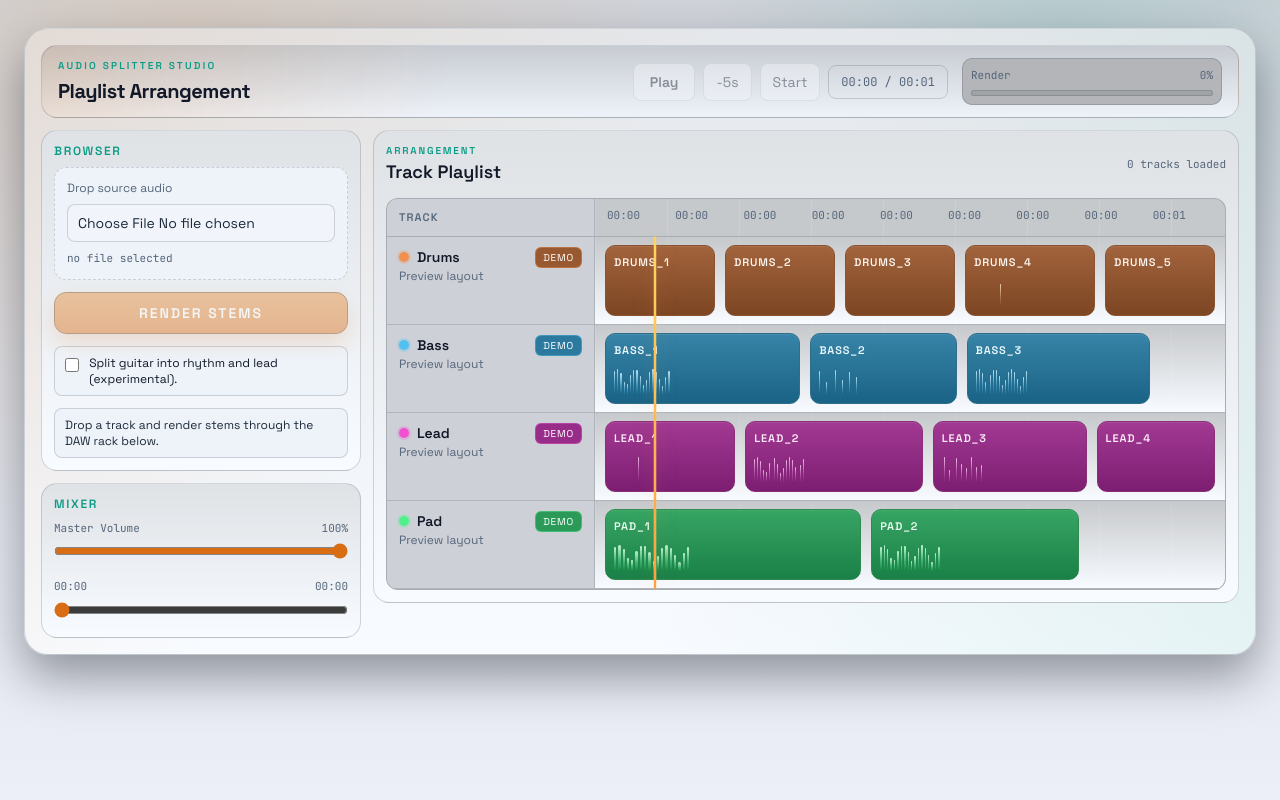
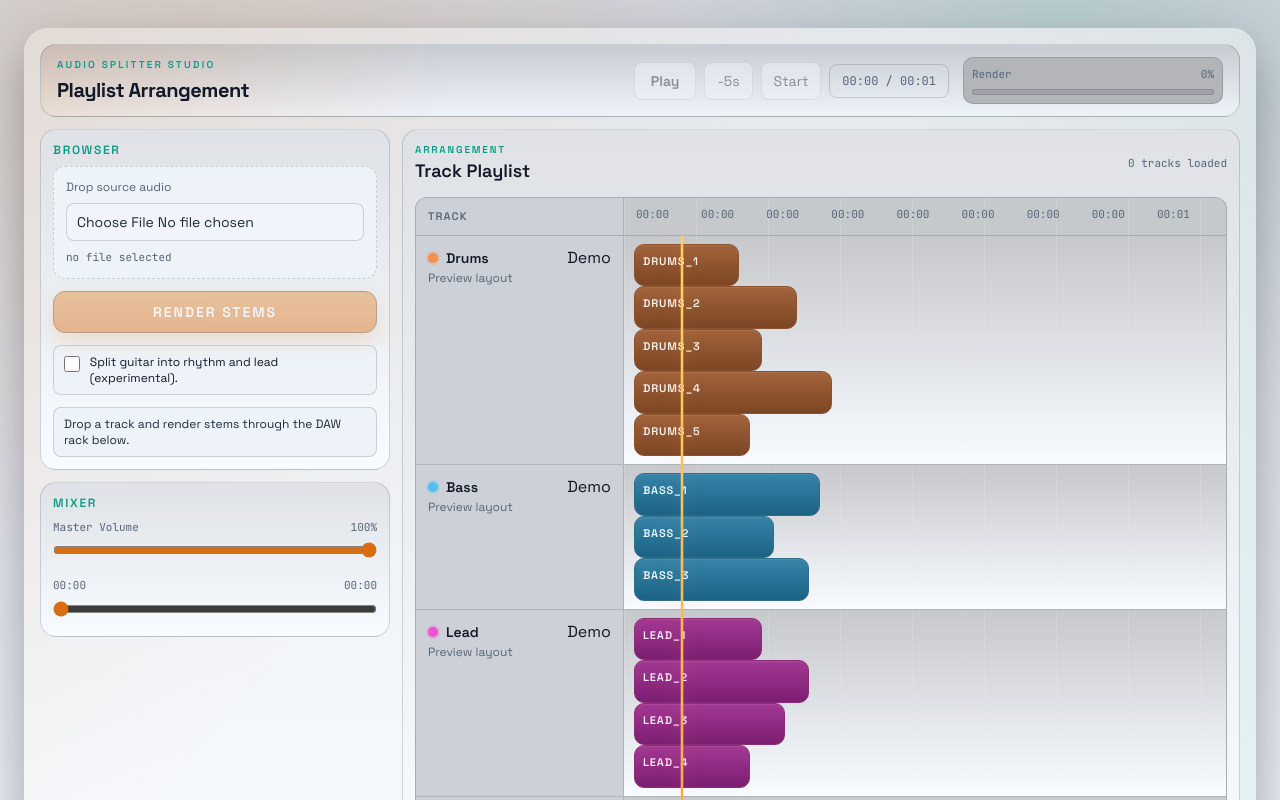
Before and after one commit to suhanstha09/audio_splitter, a Next.js app: page / in a window 1280 px wide. Shown: the top 800 px of the page. Built offline with nearby package versions, Linux system fonts and the light colour scheme.

Commit message:
feat: enhance UI components with improved styling and layout adjustments

```diff
--- a/src/app/globals.css
+++ b/src/app/globals.css
@@ -55,10 +55,11 @@
 
 .daw-shell {
   position: relative;
+  width: 100%;
 }
 
 .console-frame {
-  border: 1px solid var(--line);
+  border: 0;
   background:
     linear-gradient(180deg, color-mix(in srgb, var(--surface) 92%, black 8%), var(--surface)),
     repeating-linear-gradient(
@@ -69,13 +70,89 @@
       transparent 14px
     );
   box-shadow:
-    0 22px 48px rgba(2, 8, 18, 0.38),
+    0 20px 50px rgba(2, 8, 18, 0.3),
     inset 0 1px 0 rgba(255, 255, 255, 0.05);
 }
 
 .fl-frame {
   position: relative;
   overflow: hidden;
+}
+
+.studio-menu-bar {
+  position: sticky;
+  top: 0;
+  z-index: 40;
+  margin: -12px -12px 10px;
+  padding: 8px 12px;
+  display: flex;
+  align-items: center;
+  justify-content: space-between;
+  gap: 12px;
+  border-bottom: 1px solid color-mix(in srgb, var(--line) 88%, transparent);
+  background:
+    linear-gradient(180deg, #1a1e28, #131821),
+    linear-gradient(90deg, color-mix(in srgb, var(--brand) 18%, transparent), transparent 46%);
+  box-shadow: 0 12px 22px rgba(0, 0, 0, 0.22);
+}
+
+.studio-menu-left {
+  display: flex;
+  align-items: center;
+  gap: 10px;
+  min-width: 0;
+}
+
+.studio-logo-dot {
+  width: 10px;
+  height: 10px;
+  border-radius: 50%;
+  background: linear-gradient(180deg, #ffca66, #f58d27);
+  box-shadow: 0 0 0 2px rgba(243, 149, 48, 0.24);
+}
+
+.studio-title {
+  font-size: 12px;
+  font-weight: 700;
+  letter-spacing: 0.08em;
+  text-transform: uppercase;
+  color: var(--ink);
+}
+
+.studio-menu-items {
+  display: flex;
+  align-items: center;
+  gap: 4px;
+}
+
+.studio-menu-items button {
+  border: 0;
+  color: var(--ink-dim);
+  background: transparent;
+  font-size: 12px;
+  padding: 4px 7px;
+  border-radius: 6px;
+}
+
+.studio-menu-items button:hover {
+  color: var(--ink);
+  background: color-mix(in srgb, var(--surface-hi) 70%, white 30%);
+}
+
+.studio-menu-right {
+  display: flex;
+  align-items: center;
+  gap: 7px;
+}
+
+.studio-chip {
+  border: 1px solid var(--line);
+  border-radius: 6px;
+  padding: 3px 8px;
+  font-size: 11px;
+  font-weight: 600;
+  color: var(--ink-dim);
+  background: color-mix(in srgb, var(--surface-hi) 64%, black 36%);
 }
 
 .fl-frame::after {
@@ -257,17 +334,6 @@
   box-shadow: 0 0 0 2px color-mix(in srgb, hsl(var(--clip-hue), 84%, 63%) 26%, transparent);
 }
 
-.lane-demo-tag {
-  font-size: 10px;
-  letter-spacing: 0.08em;
-  text-transform: uppercase;
-  color: #fff;
-  background: color-mix(in srgb, hsl(var(--clip-hue), 82%, 58%) 62%, #0f1520 38%);
-  border: 1px solid color-mix(in srgb, hsl(var(--clip-hue), 82%, 66%) 40%, transparent);
-  border-radius: 6px;
-  padding: 2px 7px;
-}
-
 .lane-mute-btn {
   border-radius: 6px;
   padding: 3px 8px;
@@ -276,6 +342,57 @@
   letter-spacing: 0.08em;
   text-transform: uppercase;
   border: 1px solid var(--line);
+}
+
+.lane-controls {
+  display: grid;
+  grid-template-columns: repeat(3, minmax(0, 1fr)) 14px;
+  gap: 6px;
+  margin-top: 8px;
+  align-items: stretch;
+}
+
+.lane-mode-btn {
+  border-radius: 6px;
+  border: 1px solid var(--line);
+  font-size: 10px;
+  font-weight: 700;
+  letter-spacing: 0.08em;
+  text-transform: uppercase;
+  padding: 4px 0;
+}
+
+.lane-mode-on {
+  color: #fff;
+  border-color: color-mix(in srgb, var(--brand) 62%, black 38%);
+  background: linear-gradient(180deg, color-mix(in srgb, var(--brand-soft) 70%, var(--brand) 30%), var(--brand));
+}
+
+.lane-mode-off {
+  color: var(--ink-dim);
+  background: color-mix(in srgb, var(--surface-hi) 70%, black 30%);
+}
+
+.lane-meter {
+  display: grid;
+  grid-template-rows: repeat(12, minmax(0, 1fr));
+  gap: 2px;
+  border: 1px solid var(--line);
+  border-radius: 6px;
+  padding: 2px;
+  background: color-mix(in srgb, var(--surface) 68%, black 32%);
+}
+
+.lane-meter span {
+  border-radius: 2px;
+}
+
+.lane-meter-on {
+  background: linear-gradient(180deg, #2de4b1 0%, #ffc348 56%, #f05b37 100%);
+}
+
+.lane-meter-off {
+  background: color-mix(in srgb, var(--surface-hi) 78%, black 22%);
 }
 
 .lane-mute-on {
@@ -382,13 +499,24 @@
 
 .clip-wave {
   display: grid;
-  grid-template-columns: repeat(56, minmax(0, 1fr));
+  grid-template-columns: repeat(72, minmax(0, 1fr));
   gap: 2px;
   height: 100%;
-  align-items: end;
+  align-items: stretch;
 }
 
 .clip-wave span {
+  position: relative;
+  border-radius: 2px;
+}
+
+.clip-wave span::before,
+.clip-wave span::after {
+  content: "";
+  position: absolute;
+  left: 0;
+  right: 0;
+  height: calc(var(--wave-height, 38%) / 2);
   border-radius: 2px;
   background: linear-gradient(
     180deg,
@@ -396,7 +524,16 @@
     color-mix(in srgb, hsl(var(--clip-hue), 84%, 64%) 70%, #1d3b42 30%) 58%,
     color-mix(in srgb, hsl(var(--clip-hue), 84%, 42%) 62%, #10212f 38%) 100%
   );
-  opacity: 0.92;
+}
+
+.clip-wave span::before {
+  bottom: 50%;
+  margin-bottom: 1px;
+}
+
+.clip-wave span::after {
+  top: 50%;
+  margin-top: 1px;
 }
 
 .clip-muted {
@@ -409,18 +546,23 @@
 }
 
 .clip-muted .clip-wave span {
+  opacity: 0.7;
+}
+
+.clip-muted .clip-wave span::before,
+.clip-muted .clip-wave span::after {
   background: linear-gradient(180deg, #8598ac 0%, #637285 48%, #4c5a68 100%);
 }
 
-.demo-clips {
-  display: flex;
-  align-items: stretch;
-  gap: 10px;
-  height: 100%;
+.empty-track-row {
+  min-height: 112px;
 }
 
-.demo-clips .clip-block {
-  min-width: 110px;
+.empty-track-main {
+  display: flex;
+  align-items: center;
+  justify-content: flex-start;
+  padding-inline: 16px;
 }
 
 .channel-strip {
@@ -512,6 +654,16 @@
 }
 
 @media (max-width: 768px) {
+  .studio-menu-bar {
+    position: relative;
+    margin: -12px -12px 10px;
+    flex-wrap: wrap;
+  }
+
+  .studio-menu-items {
+    display: none;
+  }
+
   .playlist-shell {
     --lane-label-width: 8rem;
   }
@@ -528,6 +680,16 @@
   .track-row {
     min-height: 78px;
   }
+
+  .lane-controls {
+    grid-template-columns: 1fr;
+  }
+
+  .lane-meter {
+    grid-template-rows: none;
+    grid-template-columns: repeat(12, minmax(0, 1fr));
+    min-height: 14px;
+  }
 }
 
 @media (min-width: 960px) {
@@ -538,7 +700,7 @@
   }
 
   .fl-workspace {
-    grid-template-columns: 320px minmax(0, 1fr);
+    grid-template-columns: 350px minmax(0, 1fr);
     align-items: start;
   }
 }
```
